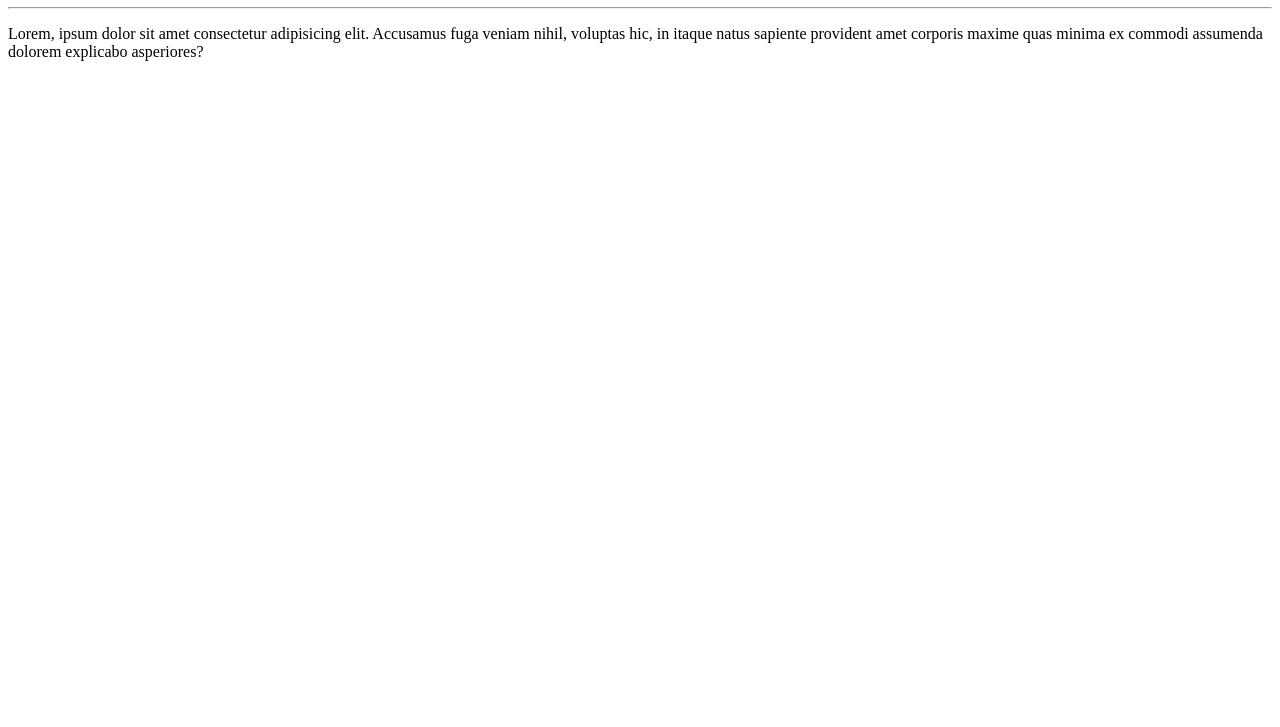
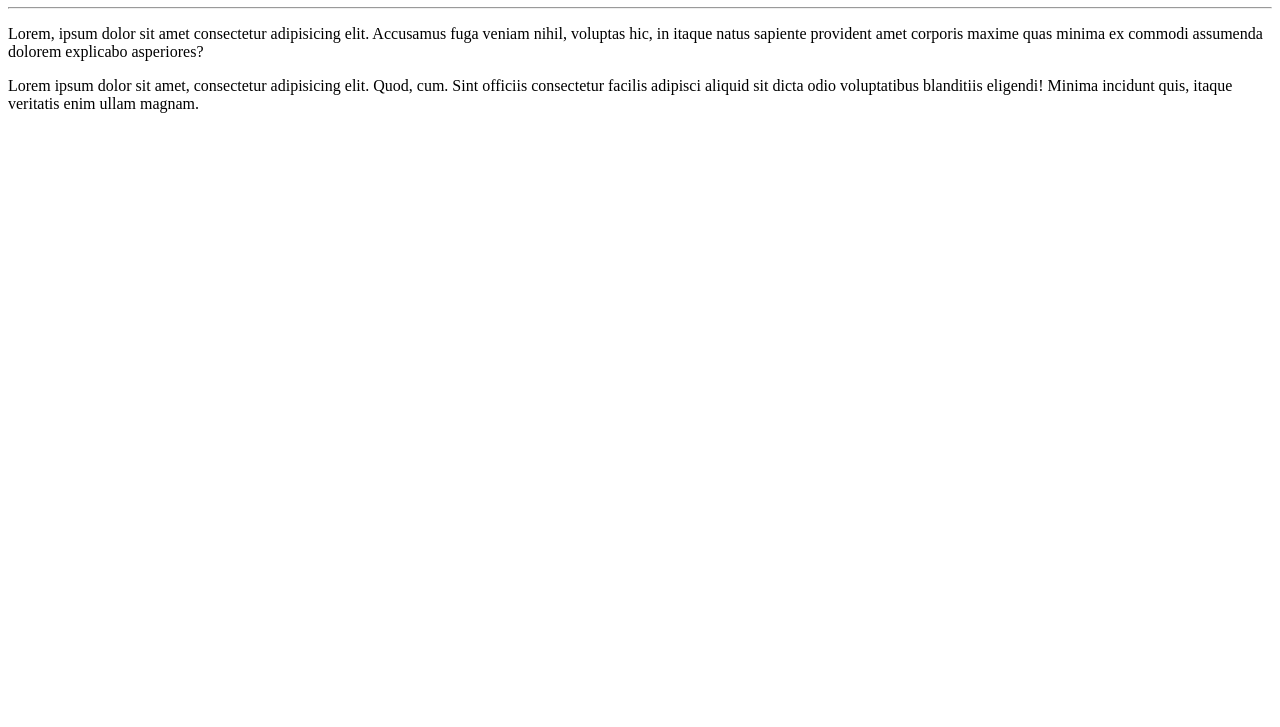
Before and after one commit to flavio641/Ola-Mundo, a plain HTML site: page site-exemplo/index.html in a window 1280 px wide. Shown: the part 73-800 px from the top of the page. Drawn offline with Linux system fonts and the light colour scheme.

Commit message:
adicionei um paragrafo

```diff
--- a/site-exemplo/index.html
+++ b/site-exemplo/index.html
@@ -10,5 +10,6 @@
     <h1>Olá, Mundo!</h1>
     <hr>
     <p>Lorem, ipsum dolor sit amet consectetur adipisicing elit. Accusamus fuga veniam nihil, voluptas hic, in itaque natus sapiente provident amet corporis maxime quas minima ex commodi assumenda dolorem explicabo asperiores?</p>
+    <p>Lorem ipsum dolor sit amet, consectetur adipisicing elit. Quod, cum. Sint officiis consectetur facilis adipisci aliquid sit dicta odio voluptatibus blanditiis eligendi! Minima incidunt quis, itaque veritatis enim ullam magnam.</p>
 </body>
 </html>
```
